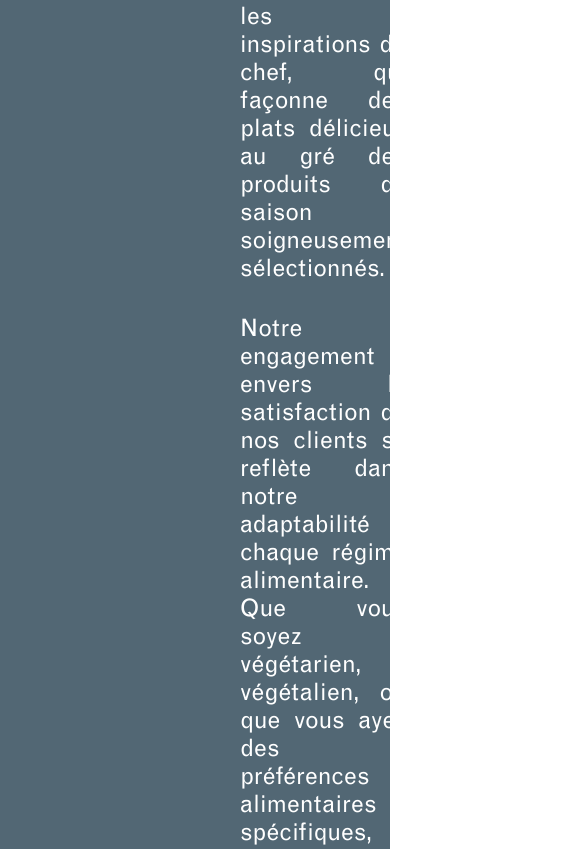
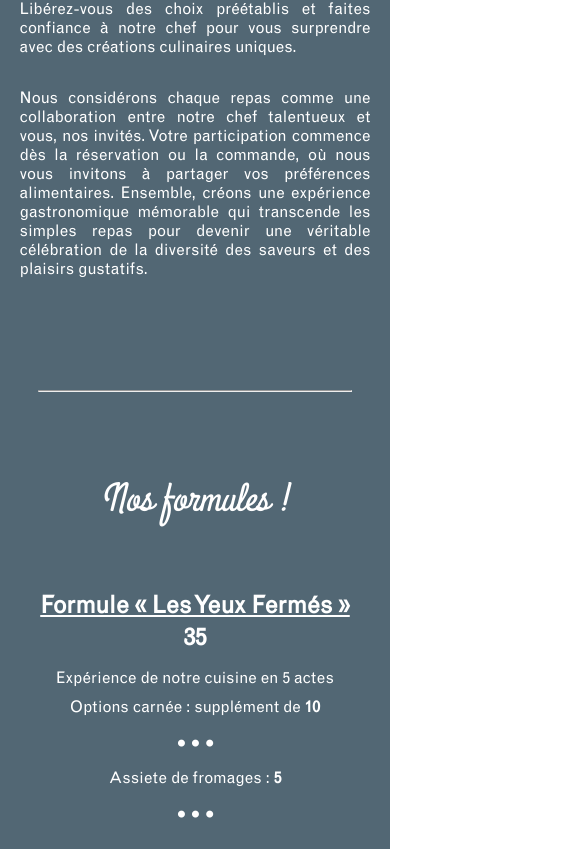
Before and after one commit to SarahOtmane/restaurant, a React (Create React App) app: page /menu in a window 390 px wide. Shown: the part 1132-1981 px from the top of the page, 585 px wide, since content can reach past the window. Built offline with nearby package versions, Linux system fonts and the light colour scheme.

Commit message:
mise à jour de la version mobile des composants : menu, carte des vins

```diff
--- a/src/App.css
+++ b/src/App.css
@@ -698,7 +698,8 @@ footer .popup.donnee p{
         padding-right: 3rem;
     } */
 
-    .accueil h2, .menu h2, .reservation h2{
+    .accueil h2, .menu h2, .reservation h2, .boisson .champagne h2,
+    .boisson .vin h2, .boisson .autre h2{
         font-size: 2.5rem;
         text-align: center;
         width: inherit;
@@ -711,12 +712,13 @@ footer .popup.donnee p{
     }
 
     .accueil h2, .menu h2,.reservation h2,
-    .accueil .description article, .accueil .description .gauche, .accueil .horaires article,
+    .accueil .description article, .accueil .description .gauche, .accueil .description .droite, .accueil .horaires article,
     .accueil .horaires img, .accueil .aboutUs article,
     .accueil .aboutUs img, .accueil .paiement div,
     .accueil .aboutUs h2, .accueil .aboutUs p, .accueil .aboutUs span,
-    footer .gauche, footer .droite,
-    .reservation .info article{
+    footer .gauche, footer .droite, .reservation .info article,
+    .menu .concept article p, .boisson .list, .boisson .champagne div,
+    .boisson .vin{
         padding: 0 5%;
     }
 
@@ -855,4 +857,73 @@ footer .popup.donnee p{
         text-align: center;
     }
 
+    .menu .concept div{
+        flex-direction: column;
+    }
+
+    .menu .concept .gauche, .menu .concept .droite{
+        padding: 0;
+        width: 100%;
+        font-size: 1rem;
+    }
+
+    .menu .formules span, .menu .formules p,
+    .boisson .champagne span, .boisson .champagne p,
+    .boisson .vin span, .boisson .vin p, .boisson .autre span, .boisson .autre p{
+        font-size: 1rem;
+    }
+
+    .menu .formules h3, .menu .formules span, .boisson .champagne h4, .boisson .vin h4,  .boisson .autre h4{
+        font-size: 1.5rem;
+    }
+
+    .boisson .list{
+        flex-wrap: wrap;
+    }
+
+    .boisson .list li{
+        width: 50%;
+        margin-bottom: 2.5rem;
+    }
+
+    .boisson .list .link{
+        font-size: 1rem;
+        padding: 1rem;
+        border-radius: 2rem;
+    }
+
+    .boisson hr{
+        margin-bottom: 0rem;
+    }
+
+    .boisson .champagne h2 + center span, .boisson .vin h2 + center span,
+    .boisson .autre h2 + center span{
+        font-size: 2rem;
+    }
+
+    .boisson .champagne div, .boisson .vin{
+        flex-direction: column;
+    }
+
+    .boisson .champagne section, .boisson .vin div{
+        width: 100%;
+    }
+
+    .boisson .champagne h3, .boisson .vin h3, .boisson .autre h3{
+        font-size: 2rem;
+    }
+
+    .boisson .champagne h4, .boisson .vin h4, .boisson .autre h4{
+        font-size: 1.3rem;
+        margin: 1rem 0;
+    }
+
+    .boisson .champagne span + article, .boisson .autre span + article, .boisson .autre span + article{
+        margin-top: 2rem;
+    }
+
+    .boisson .vin h3,  .boisson .autre h3{
+        margin-top: 1rem;
+    }
+
 }
```
